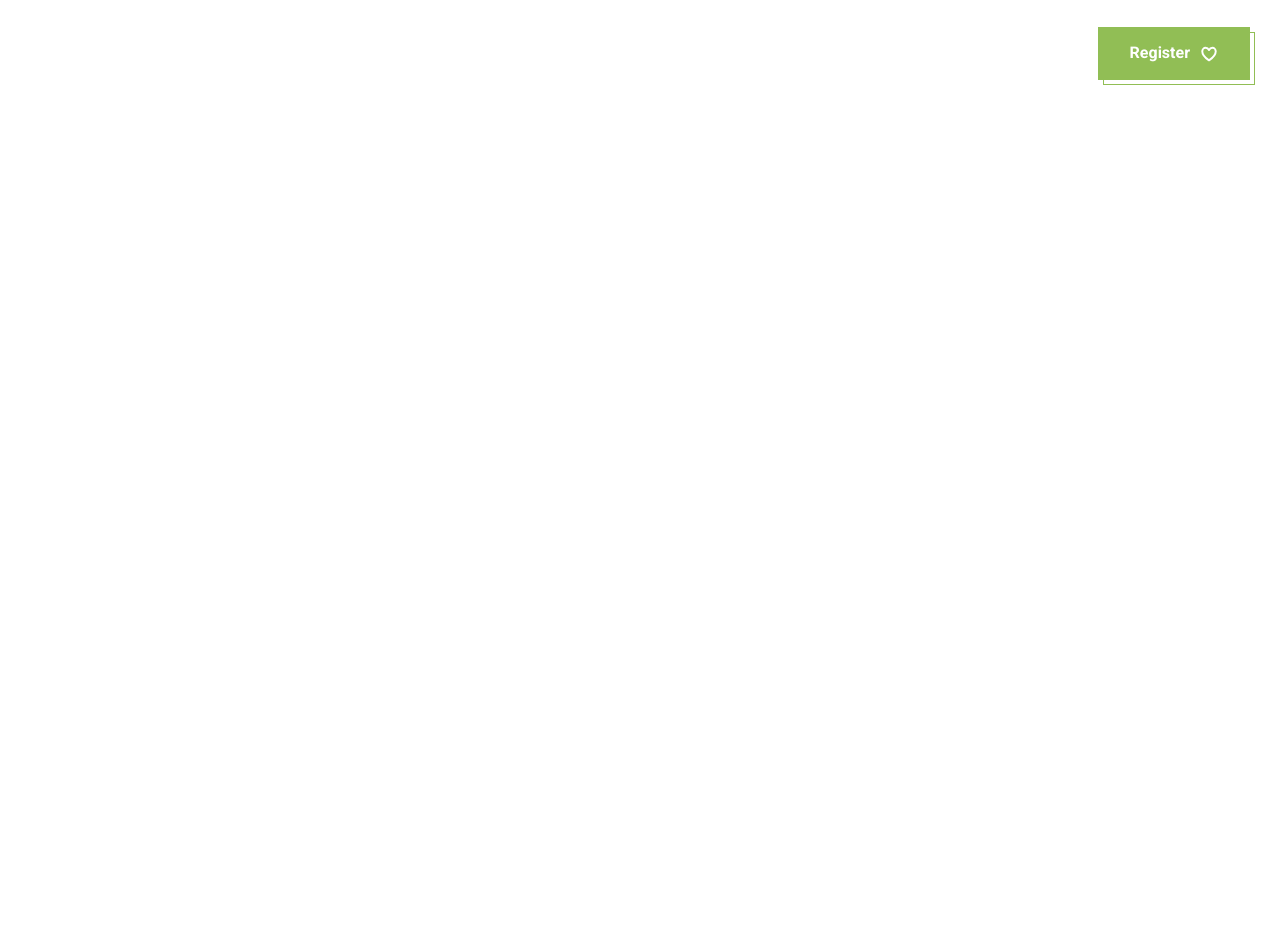
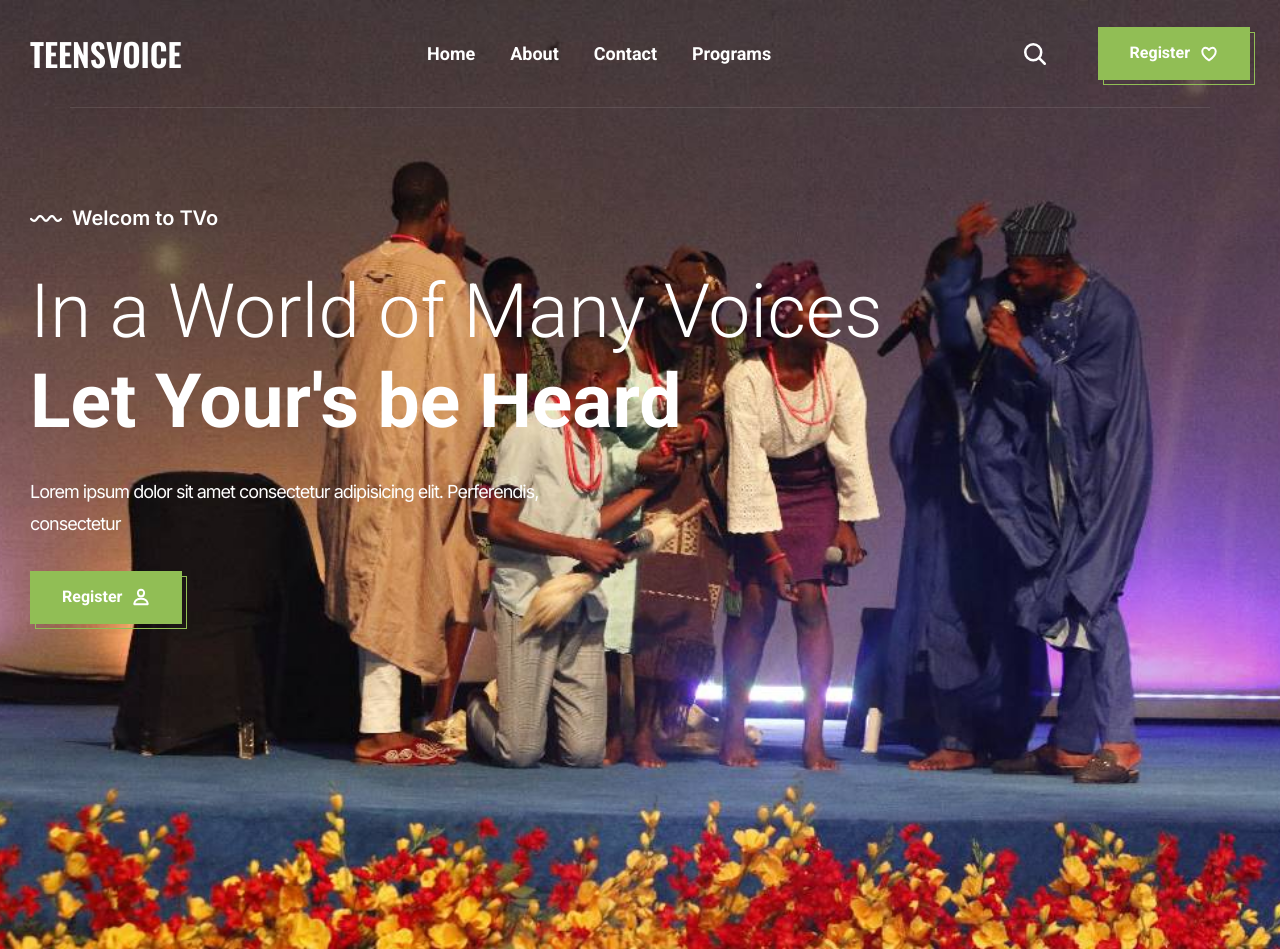
Before and after one commit to ZoeAfolabi/TVCsite, a plain HTML site: page programs.html in a window 1280 px wide. Before the commit the page ends 800 px from the top, so only its background shows below. Drawn offline with nearby package versions, Linux system fonts and the light colour scheme.

Commit message:
second commit

```diff
--- a/programs.html
+++ b/programs.html
@@ -10,10 +10,10 @@
     <link
         href="https://fonts.googleapis.com/css2?family=Inter:wght@400;500;600&family=Roboto:wght@300;400;500;700&family=Oswald:wght@600&display=swap"
         rel="stylesheet">
-    <title>Programs</title>
+    <title>Teens Voice</title>
 </head>
 <body>
-    <!-- NAVIGATIONS SECTION -->
+<!-- NAVIGATIONS SECTION -->
     <header class="header"   data-header>
         <div class="container">
             <h1><a href="#" class="logo">TEENSVOICE</a></h1>
@@ -27,13 +27,13 @@
                     <ion-icon name="close-outline"></ion-icon>
                 </button>
 
-                <a href="#" class="logo">TEENsVOICE</a>
+                <a href="#" class="logo">TEENSVOICE</a>
 
                 <ul class="navbar-list">
-                    <li><a href="index.html" class="navbar-link" data-nav-link><span>Home</span><ion-icon name="chevron-forward-outline" aria-hidden="true"></ion-icon></a></li>
+                    <li><a href="#home" class="navbar-link" data-nav-link><span>Home</span><ion-icon name="chevron-forward-outline" aria-hidden="true"></ion-icon></a></li>
                     <li><a href="#about" class="navbar-link" data-nav-link><span>About</span><ion-icon name="chevron-forward-outline" aria-hidden="true"></ion-icon></a></li>
                     <li><a href="#contact" class="navbar-link" data-nav-link><span>Contact</span><ion-icon name="chevron-forward-outline" aria-hidden="true"></ion-icon></a></li>
-                    <li><a href="#programs" class="navbar-link" data-nav-link><span>Programs</span><ion-icon name="chevron-forward-outline" aria-hidden="true"></ion-icon></a></li>
+                    <li><a href="programs.html" class="navbar-link" data-nav-link><span>Programs</span><ion-icon name="chevron-forward-outline" aria-hidden="true"></ion-icon></a></li>
                 </ul>
             </nav>
 
@@ -55,6 +55,31 @@
 
 
 
+    <main>
+        <article>
+            <!-- HERO SECTION -->
+            <section class="hero" id="home">
+                <div class="container">
+                    <p class="section-subtitle">
+                        <img src="/Media/subtitle-img-white.png"  width="32"  height="7" alt="wavy line">
+                        <span>Welcom to TVo</span>
+                    </p>
+
+                    <h2 class="h1 hero-title">In a World of Many Voices <strong>Let Your's be Heard</strong></h2>
+
+                    <p class="hero-text">Lorem ipsum dolor sit amet consectetur adipisicing elit. Perferendis, consectetur</p>
+
+                    <button class="btn btn-primary">
+                        <span>Register</span>
+                        <ion-icon name="person-outline" aria-hidden="true"></ion-icon>
+                    </button>
+                </div>
+            </section>
+        </article>
+    </main>
+
+
+
 
 
 
```
